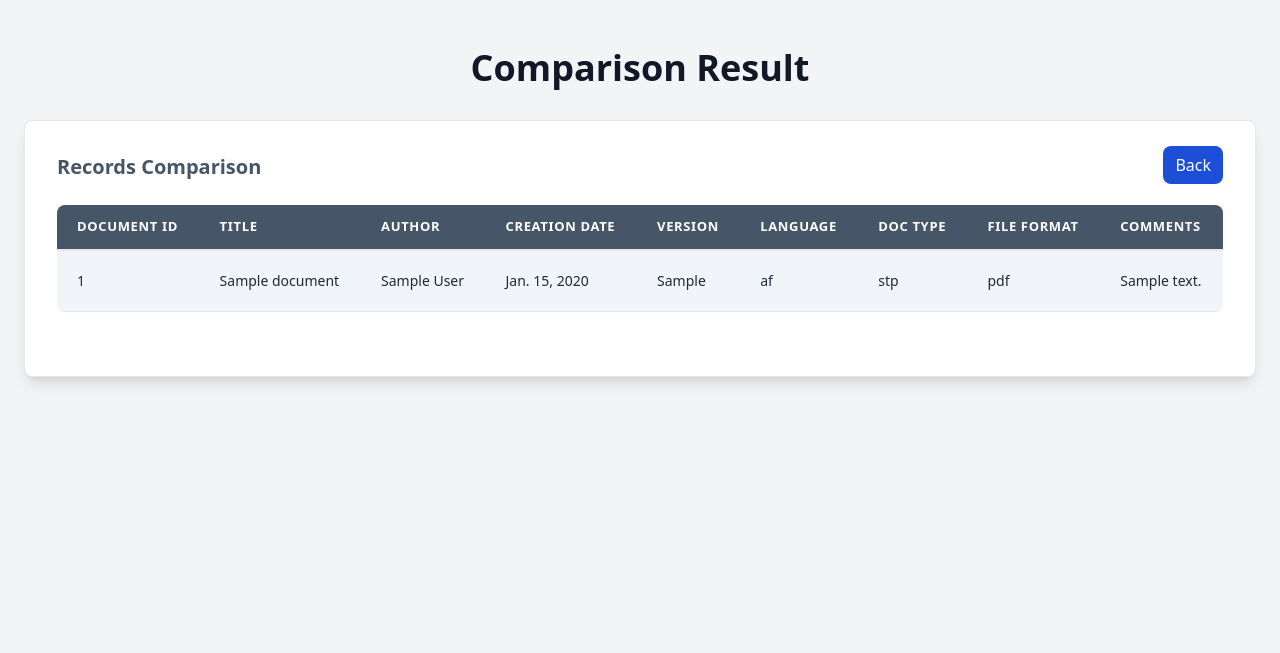
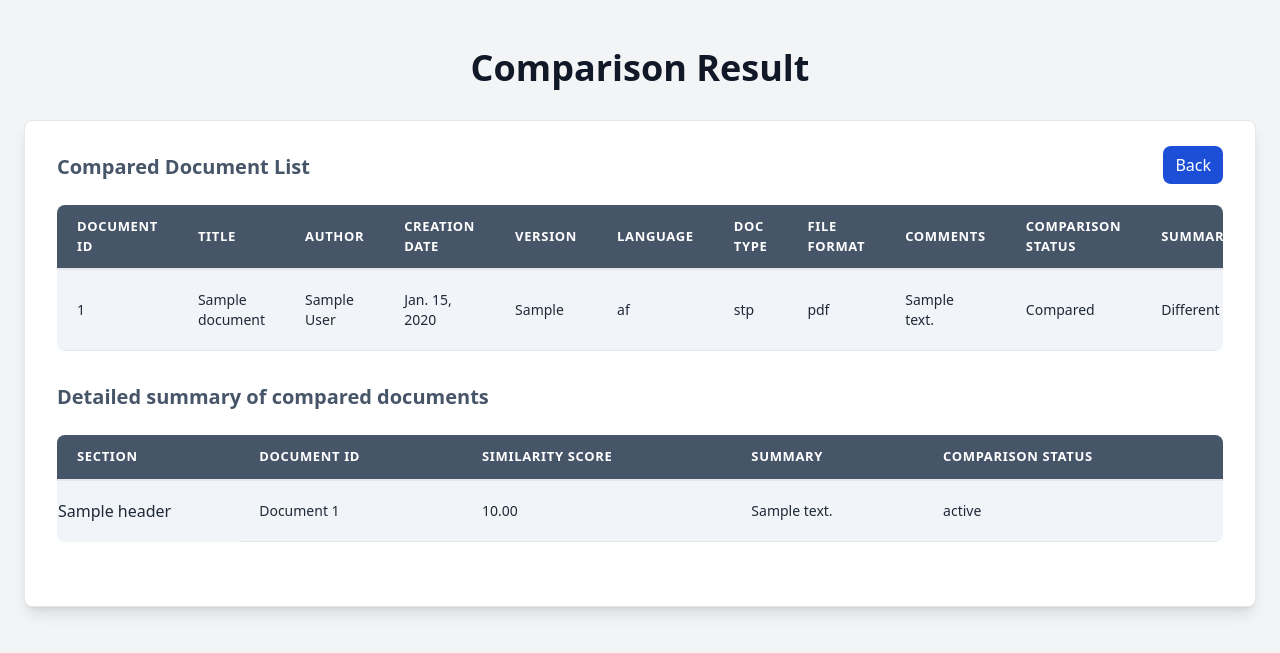
Before and after one commit to vidyagxp0/Document-comparison, a Django app: template compareapp/templates/result.html in a window 1280 px wide. Shown: the part 76-729 px from the top of the page. Run offline with Django 5.2, Linux system fonts and the light colour scheme; tables that the repository leaves empty hold one stand-in row (values such as "Sample post"); the template is opened without the code that fills it: values that come from a table or form of the project are taken from there, most other values are stand-ins (such as "Sample title", 1, 10 or a date in 2020); style sheets or scripts are compiled from the project's sources; some libraries are stand-ins or nearby versions.

Commit message:
Document comparison completed

```diff
--- a/compareapp/templates/result.html
+++ b/compareapp/templates/result.html
@@ -16,7 +16,7 @@
         <div class="bg-white shadow-lg rounded-lg p-8 border border-gray-200">
             {% if documents %}
                 <div class="flex justify-between mb-6">
-                    <div class="head font-bold text-xl text-slate-600">Records Comparison</div>
+                    <div class="head font-bold text-xl text-slate-600">Compared Document List</div>
                     <div class="head">
                         <a class="bg-blue-700 hover:bg-blue-600 text-white rounded-lg py-2 px-3" href="{% url "document-list" %}">Back</a>
                         {% if documents.count > 1 %}
@@ -24,8 +24,8 @@
                         {% endif %}
                     </div>
                 </div>
-                <div class="overflow-auto mb-8">
-                    <table class="min-w-full leading-normal rounded-lg overflow-hidden bg-slate-100">
+                <div class="mb-8 flex leading-normal rounded-lg overflow-auto bg-slate-100">
+                    <table class="min-w-full leading-normal bg-slate-100">
                         <thead>
                             <tr>
                                 <th class="px-5 py-3 border-b-2 border-gray-200 bg-slate-600 text-left text-[13px] font-semibold text-white uppercase tracking-wider">Document ID</th>
@@ -37,6 +37,8 @@
                                 <th class="px-5 py-3 border-b-2 border-gray-200 bg-slate-600 text-left text-[13px] font-semibold text-white uppercase tracking-wider">Doc Type</th>
                                 <th class="px-5 py-3 border-b-2 border-gray-200 bg-slate-600 text-left text-[13px] font-semibold text-white uppercase tracking-wider">File Format</th>
                                 <th class="px-5 py-3 border-b-2 border-gray-200 bg-slate-600 text-left text-[13px] font-semibold text-white uppercase tracking-wider">Comments</th>
+                                <th class="px-5 py-3 border-b-2 border-gray-200 bg-slate-600 text-left text-[13px] font-semibold text-white uppercase tracking-wider">Comparison Status</th>
+                                <th class="px-5 py-3 border-b-2 border-gray-200 bg-slate-600 text-left text-[13px] font-semibold text-white uppercase tracking-wider">Summary</th>
                             </tr>
                         </thead>
                         <tbody>
@@ -51,20 +53,59 @@
                                     <td class="px-5 py-5 border-b border-gray-200 text-sm">{{ document.doc_type }}</td>
                                     <td class="px-5 py-5 border-b border-gray-200 text-sm">{{ document.doc_format }}</td>
                                     <td class="px-5 py-5 border-b border-gray-200 text-sm">{{ document.comments }}</td>
+                                    <td class="px-5 py-5 border-b border-gray-200 text-sm">Compared</td>
+                                    <td class="px-5 py-5 border-b border-gray-200 text-sm">Different</td>
+                                </tr>
+                            {% endfor %}
+                        </tbody>
+                    </table>
+                    <table class="leading-normal overflow-hidden bg-slate-100">
+                        <thead>
+                            <tr>
+                                <th class="px-5 py-3 border-b-2 border-gray-200 bg-slate-600 text-left text-[13px] font-semibold text-white uppercase tracking-wider">Similarity_Score</th>
+                            </tr>
+                        </thead>
+                        <tbody>
+                            {% for doc_id, score in overall_similarity_scores.items %}
+                                <tr>
+                                    <td class="px-5 py-5 border-b border-gray-200 text-sm">{{ score|floatformat:2 }}</td>
                                 </tr>
                             {% endfor %}
                         </tbody>
                     </table>
                 </div>
             {% endif %}
-            {% comment %} <div class="">
-                <div class="font-bold text-xl text-slate-600 mb-6">Documents Comparison</div>
-                <div class="overflow-auto mb-8">
-                    <div class="my-5">
-                        <a href="{{ output_path }}" class="bg-green-500 hover:bg-green-700 text-white font-bold py-2 px-4 rounded mt-2">Download Merged Document</a>
-                    </div>
+            <div class="">
+                <div class="font-bold text-xl text-slate-600 mb-6">Detailed summary of compared documents</div>
+                <div class="overflow-auto mb-8 rounded-lg">
+                    <table class="min-w-full leading-normal bg-slate-100">
+                        <thead>
+                            <tr>
+                                <th class="px-5 py-3 border-b-2 border-gray-200 bg-slate-600 text-left text-[13px] font-semibold text-white uppercase tracking-wider">Section</th>
+                                <th class="px-5 py-3 border-b-2 border-gray-200 bg-slate-600 text-left text-[13px] font-semibold text-white uppercase tracking-wider">Document ID</th>
+                                <th class="px-5 py-3 border-b-2 border-gray-200 bg-slate-600 text-left text-[13px] font-semibold text-white uppercase tracking-wider">Similarity Score</th>
+                                <th class="px-5 py-3 border-b-2 border-gray-200 bg-slate-600 text-left text-[13px] font-semibold text-white uppercase tracking-wider">Summary</th>
+                                <th class="px-5 py-3 border-b-2 border-gray-200 bg-slate-600 text-left text-[13px] font-semibold text-white uppercase tracking-wider">Comparison Status</th>
+                            </tr>
+                        </thead>
+                        <tbody>
+                            {% for header, details in comparison_details.items %}
+                                {% for doc_id, info in details.items %}
+                                    <tr>
+                                        {% if forloop.first %}
+                                            <td rowspan="{{ details|length }}">{{ header }}</td>
+                                        {% endif %}
+                                        <td class="px-5 py-5 border-b border-gray-200 text-sm">Document {{ doc_id }}</td>
+                                        <td class="px-5 py-5 border-b border-gray-200 text-sm">{{ info.similarity_score|floatformat:2 }}</td>
+                                        <td class="px-5 py-5 border-b border-gray-200 text-sm">{{ info.summary }}</td>
+                                        <td class="px-5 py-5 border-b border-gray-200 text-sm">{{ info.comparison_status }}</td>
+                                    </tr>
+                                {% endfor %}
+                            {% endfor %}
+                        </tbody>
+                    </table>
                 </div>
-            </div> {% endcomment %}
+            </div>
         </div>
     </div>
 
```
Also changed, not shown: compareapp/views.py (+56 -9 lines), 1 other file.
